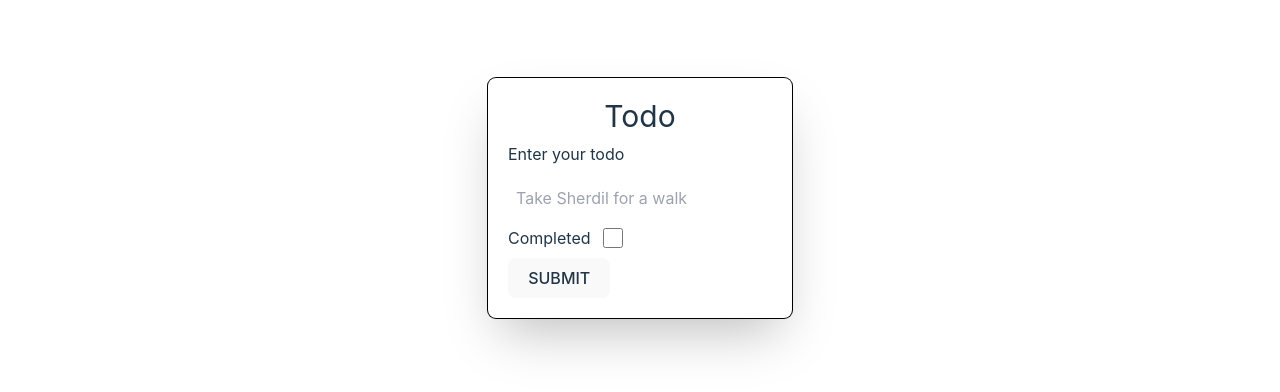
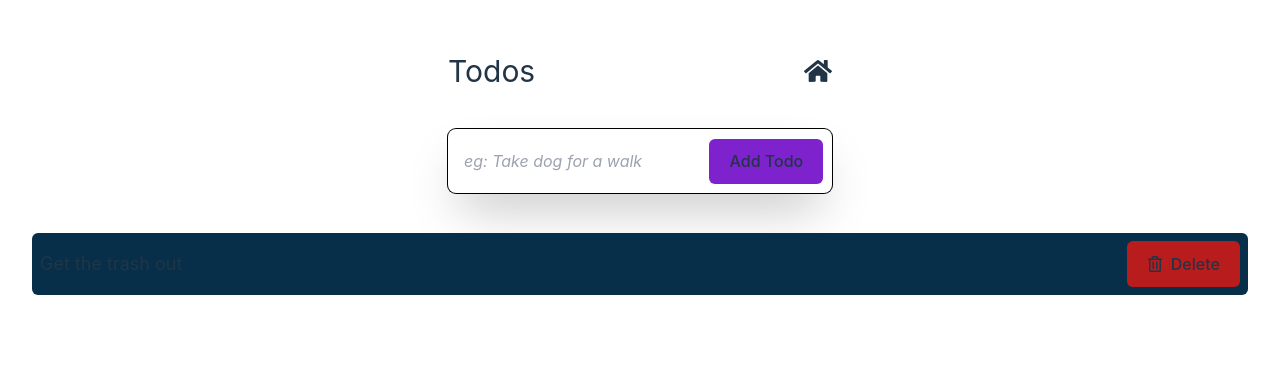
Before and after one commit to warmachine028/redux, a React (Vite) app in the folder client/: page /todos in a window 1280 px wide. Shown: the part 226-618 px from the top of the page. Built offline with nearby package versions, Linux system fonts and the light colour scheme.

Commit message:
feat: todo create, delete, update

```diff
--- a/client/src/App.jsx
+++ b/client/src/App.jsx
@@ -1,7 +1,13 @@
+import { Provider } from 'react-redux'
 import { AppRouter } from './components'
+import { store } from './store'
 
-function App() {
-	return <AppRouter />
+const App = () => {
+	return (
+		<Provider store={store}>
+			<AppRouter />
+		</Provider>
+	)
 }
 
 export default App
--- a/client/src/components/Form.jsx
+++ b/client/src/components/Form.jsx
@@ -1,47 +1,40 @@
 import { useState } from 'react'
-
+import { useDispatch } from 'react-redux'
+import { create as createTodo } from '../reducers/todo'
 const Form = () => {
-	const initialData = {
-		text: '',
-		completed: false
-	}
+	const initialData = { text: '' }
+	const dispatch = useDispatch()
 	const [formData, setFormData] = useState(initialData)
 	const handleChange = (e) => setFormData({ ...formData, [e.target.name]: e.target.value })
-
-	const handleSubmit = (e) => e.preventDefault()
+	const handleSubmit = (e) => {
+		e.preventDefault()
+		dispatch(createTodo(formData))
+		setFormData(initialData)
+	}
 
 	return (
 		<form
-			className="mt-12 flex flex-col ring-1 ring-black items-start gap-2 rounded-lg p-5 shadow-2xl "
+			className="flex w-full max-w-sm items-center gap-2 rounded-lg p-2 shadow-2xl ring-1 ring-black"
 			onSubmit={handleSubmit}
 		>
-			<h1 className="text-3xl w-full">Todo</h1>
-			<div className="flex flex-col items-start gap-3">
-				<label htmlFor="text">Enter your todo</label>
+			<h1 className="hidden w-full text-3xl">Todo</h1>
+			<div className="flex flex-col items-start gap-3 w-2/3">
+				<label htmlFor="text" className="hidden">
+					Enter your todo
+				</label>
 				<input
 					type="text"
 					required
-					placeholder="Take Sherdil for a walk"
+					placeholder="eg: Take dog for a walk"
 					onChange={handleChange}
 					id="text"
 					name="text"
-					className="p-2"
-					value={formData.name}
+					className="h-12 rounded-md p-2 placeholder:italic w-full"
+					value={formData.text}
 				/>
 			</div>
-			<div className="flex justify-center gap-3">
-				<label htmlFor="completed">Completed</label>
-				<input
-					type="checkbox"
-					name="completed"
-					id="completed"
-					onChange={handleChange}
-					value={formData.completed}
-					className="w-5 accent-green-600 hover:cursor-pointer"
-				/>
-			</div>
-			<button type="submit" className="h-10 items-center flex">
-				SUBMIT
+			<button type="submit" className="rounded-md bg-purple-700">
+				Add Todo
 			</button>
 		</form>
 	)
--- a/client/src/components/Todo.jsx
+++ b/client/src/components/Todo.jsx
@@ -1,5 +1,32 @@
-const Todo = () => {
-	return <div>Todo</div>
+import { useDispatch } from 'react-redux'
+import { remove, update } from '../reducers/todo'
+import { FaRegTrashAlt } from 'react-icons/fa'
+const Todo = ({ data }) => {
+	const dispatch = useDispatch()
+
+	const handleDelete = () => {
+		dispatch(remove(data))
+	}
+
+	const handleClick = () => {
+		dispatch(update({ ...data, completed: !data.completed }))
+	}
+
+	return (
+		<li
+			className="flex max-w-screen-2xl cursor-pointer items-center justify-between rounded-md bg-slate-900 p-2 odd:bg-sky-950"
+			onClick={handleClick}
+		>
+			<h5 className={`text-lg ${data.completed && 'italic text-gray-500 line-through'}`}>{data.text}</h5>
+			<button
+				onClick={handleDelete}
+				className="inline-flex items-center gap-2 rounded-md bg-red-700"
+				type="button"
+			>
+				<FaRegTrashAlt /> <span>Delete</span>
+			</button>
+		</li>
+	)
 }
 
 export default Todo
--- a/client/src/pages/Home.jsx
+++ b/client/src/pages/Home.jsx
@@ -8,7 +8,7 @@ const Home = () => {
 	const [count, setCount] = useState(0)
 
 	return (
-		<main className="app">
+		<main className='app'>
 			<div className="flex justify-center">
 				<a href="https://vitejs.dev" target="_blank">
 					<img src={viteLogo} className="logo" alt="Vite logo" />
@@ -26,7 +26,7 @@ const Home = () => {
 					<button onClick={() => setCount((count) => count + 1)}>count is {count}</button>
 					<button>
 						<Link to="/todos" className="text-white hover:text-white">
-							Todo
+							Todos
 						</Link>
 					</button>
 				</div>
--- a/client/src/pages/Todos.jsx
+++ b/client/src/pages/Todos.jsx
@@ -1,10 +1,26 @@
+import { useSelector } from 'react-redux'
 import { Form, Todo } from '../components'
+import { FaHome } from 'react-icons/fa'
+import { Link } from 'react-router-dom'
 
 const Todos = () => {
+	const reducer = useSelector((state) => state.todoReducer)
+	const todos = reducer.todos
 	return (
-		<main>
+		<main className="flex flex-col items-center gap-10">
+			<div className="inline-flex w-full max-w-sm items-center justify-between">
+				<h3 className="text-3xl">Todos</h3>
+				<Link to="/" className="text-inherit">
+					<FaHome className="size-7" />
+					<span className="hidden">home</span>
+				</Link>
+			</div>
 			<Form />
-			{[].map(todo => <Todo key={todo.id} />)}
+			<ul className="flex w-full flex-col gap-3">
+				{todos?.map((todo) => (
+					<Todo key={todo.id} data={todo} />
+				))}
+			</ul>
 		</main>
 	)
 }
--- a/client/src/reducers/todo/index.js
+++ b/client/src/reducers/todo/index.js
@@ -3,7 +3,7 @@ import { createSlice, nanoid } from '@reduxjs/toolkit'
 const initialState = {
 	todos: [
 		{
-			id: 1,
+			id: nanoid(),
 			text: 'Get the trash out',
 			completed: false
 		}
@@ -17,11 +17,12 @@ export const slice = createSlice({
 		create: (state, action) => {
 			const todo = {
 				id: nanoid(),
+				completed: false,
 				...action.payload
 			}
 			state.todos.push(todo)
 		},
-		delete: (state, action) => {
+		remove: (state, action) => {
 			state.todos = state.todos.filter((todo) => todo.id !== action.payload.id)
 		},
 		update: (state, action) => {
@@ -34,5 +35,5 @@ export const slice = createSlice({
 	}
 })
 
-export const { create, update, delete: _delete } = slice.actions
+export const { create, update, remove } = slice.actions
 export default slice.reducer
--- a/client/src/store/index.js
+++ b/client/src/store/index.js
@@ -1,6 +1,8 @@
-import { configureStore } from '@reduxjs/toolkit'
+import { combineReducers, configureStore } from '@reduxjs/toolkit'
 import todoReducer from '../reducers/todo'
 
-export const store = configureStore({
-	reducer: [todoReducer]
+const reducer = combineReducers({
+	todoReducer
+	// Add more reducers here
 })
+export const store = configureStore({ reducer })
--- a/client/src/styles/Home.css
+++ b/client/src/styles/Home.css
@@ -3,6 +3,8 @@
 	margin: 0 auto;
 	padding: 2rem;
 	text-align: center;
+	width: 100%;
+
 }
 .logo {
 	height: 6em;
```
Also changed, not shown: client/package.json (+6 -1 lines), 2 other files (tests, documents, lock files or other folders).
